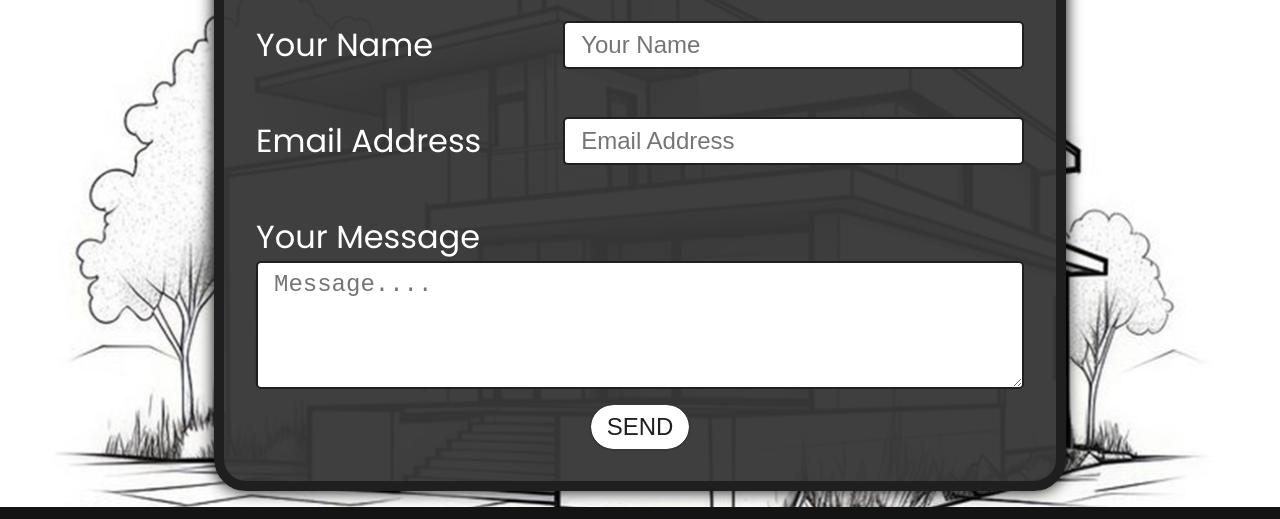
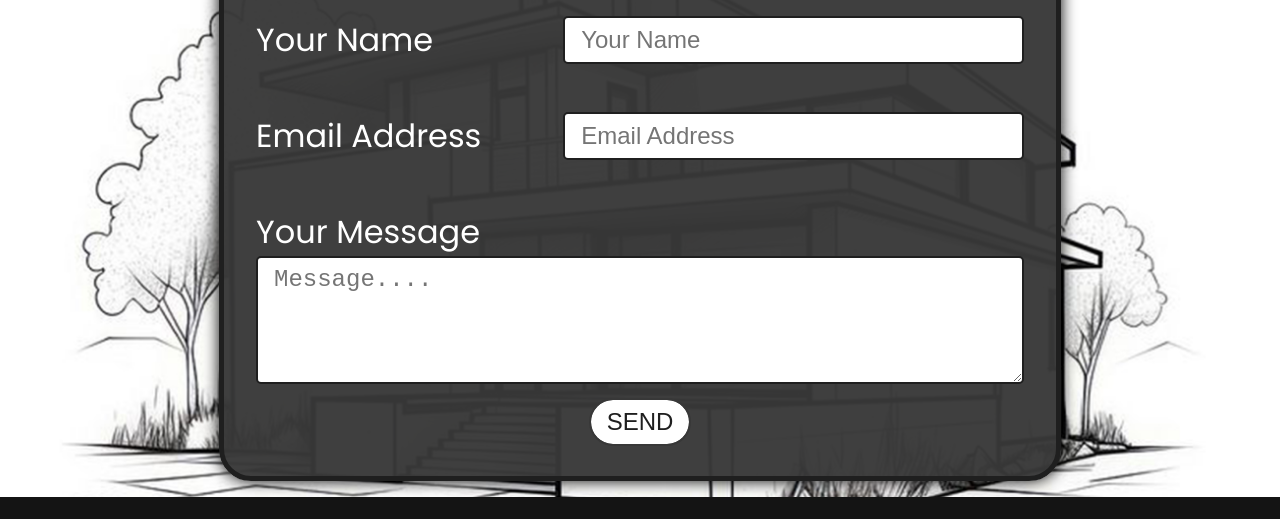
Before and after one commit to DevandaGalih/VandaProps, a plain HTML site: page hubungi.html in a window 1280 px wide. Shown: the part 374-893 px from the top of the page. Drawn offline with nearby package versions, Linux system fonts and the light colour scheme.

Commit message:
Add files via upload

```diff
--- a/CSS/hubungi.css
+++ b/CSS/hubungi.css
@@ -115,8 +115,8 @@ body {
   margin-top: 12rem;
   display: flex;
   flex-direction: column;
-  background-color: rgba(56, 56, 56, 0.959);
-  border: 10px solid var(--primary);
+  background-color: rgba(56, 56, 56, 0.966);
+  border: 5px solid var(--primary);
   border-radius: 2rem;
   height: fit-content;
   box-shadow: #000000 0px 0px 1rem;
```
